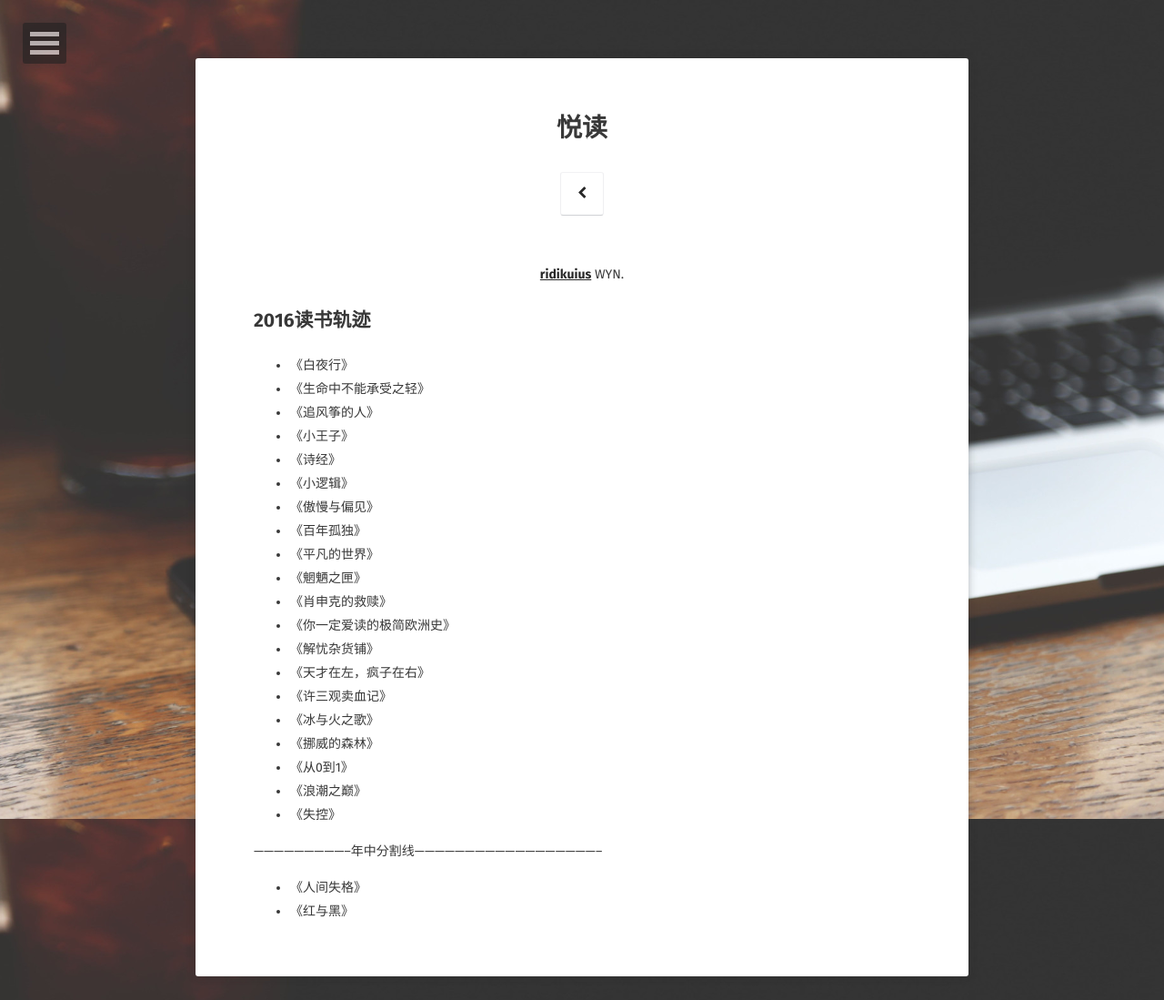
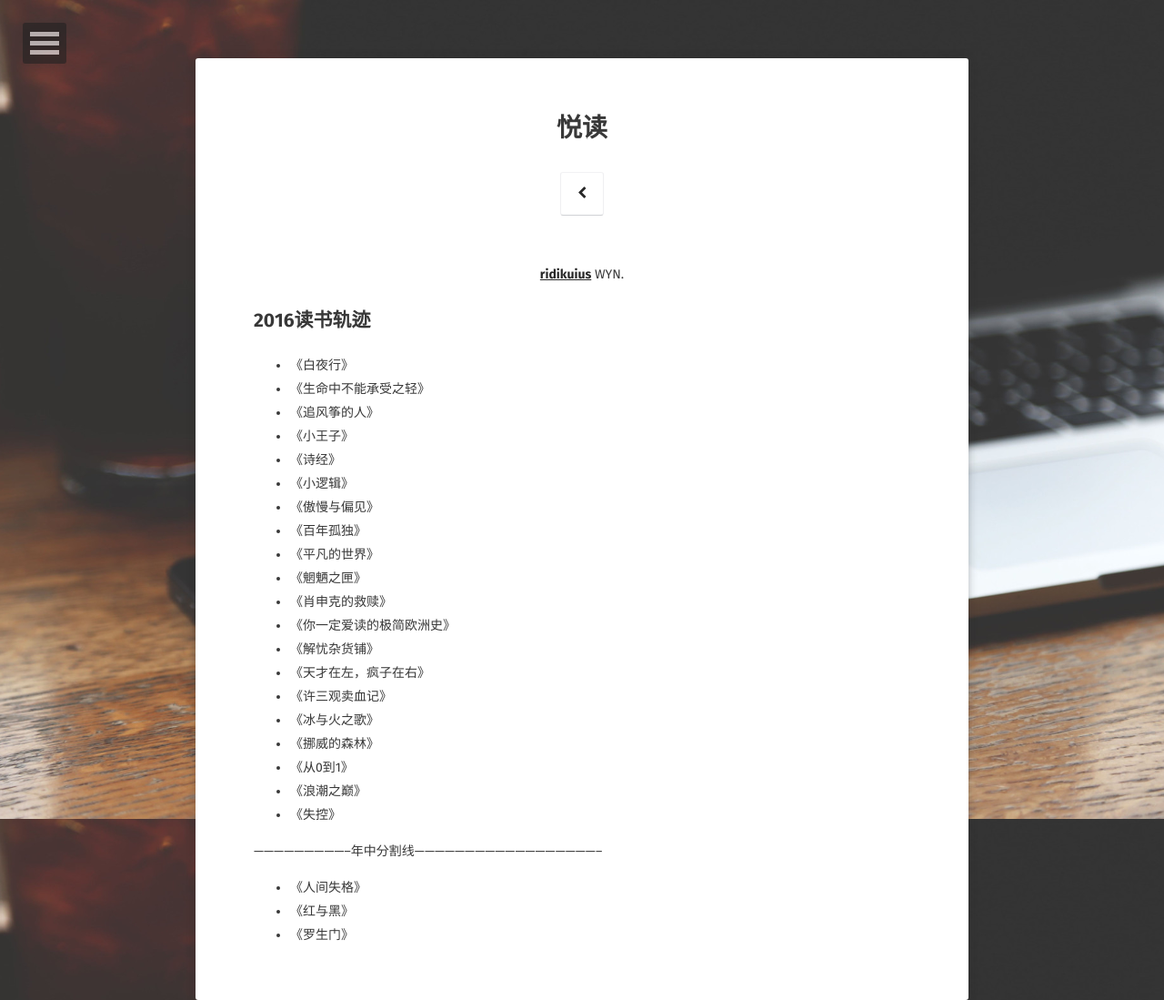
Before and after one commit to ridikuius/ridikuius.github.io, a Jekyll site: the page built from about/index.md, in a window 1280 px wide. Shown: the whole page at 91% size. Built offline with Jekyll 4.4.1, drawn with Linux system fonts in a browser that asks for light colours; some web fonts are replaced.

Commit message:
Update index.md

```diff
--- a/about/index.md
+++ b/about/index.md
@@ -34,3 +34,4 @@ comments: false
 
 * 《人间失格》
 * 《红与黑》
+* 《罗生门》
```
